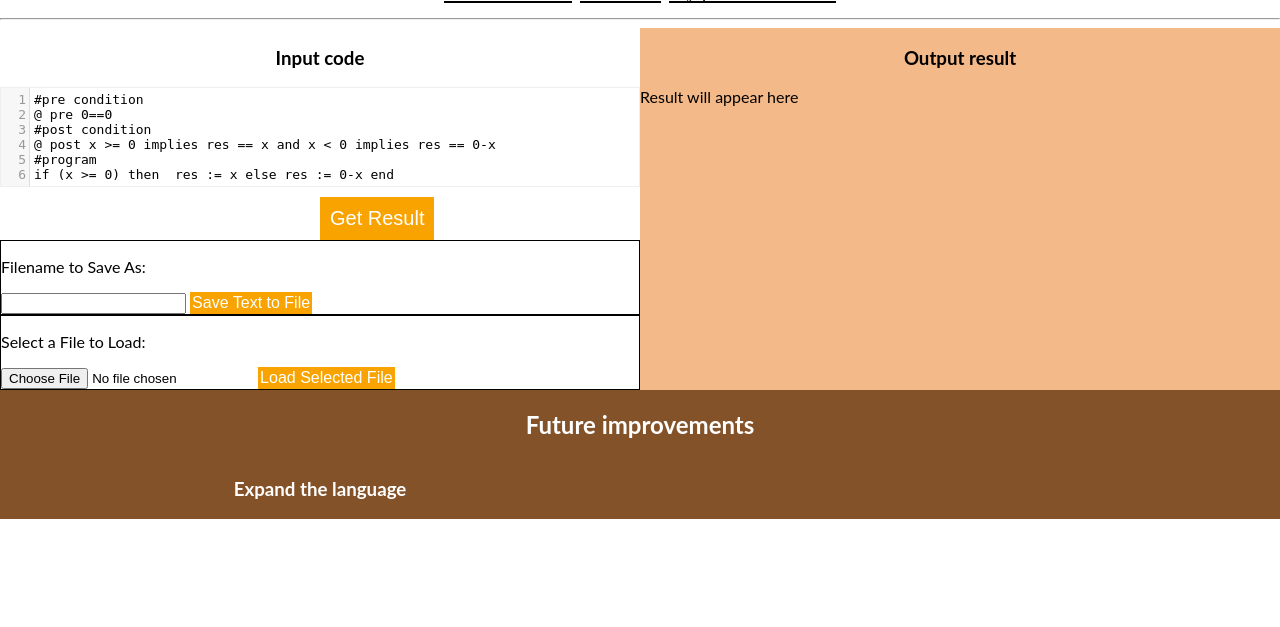
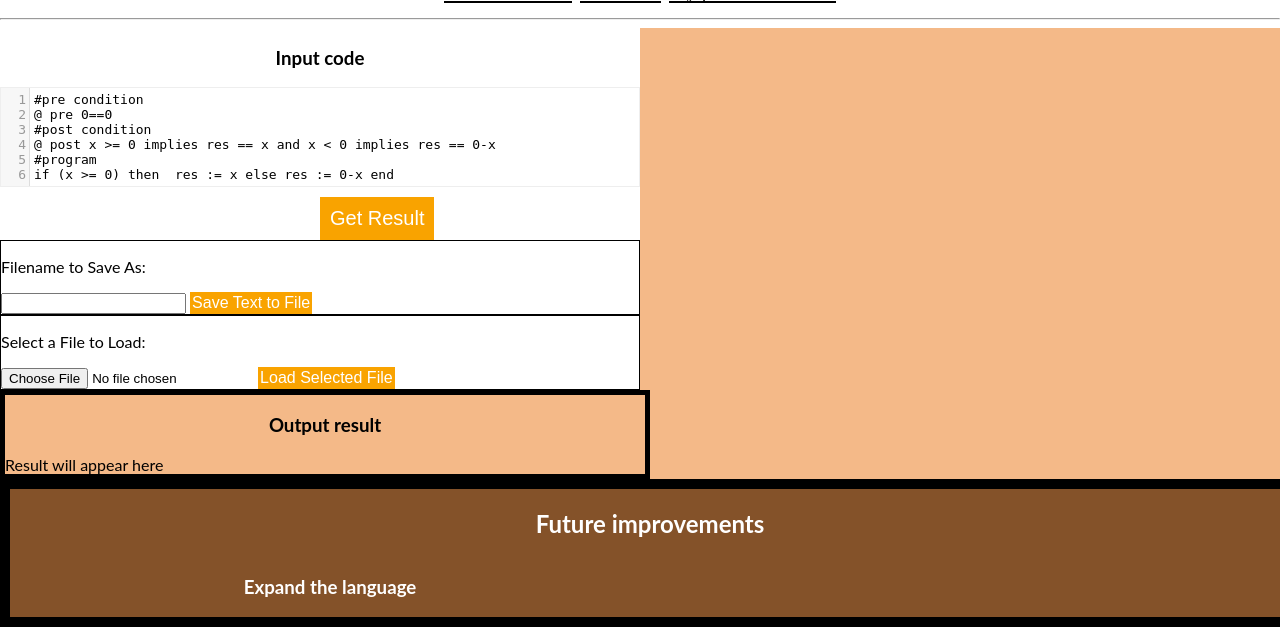
Before and after one commit to anaoaktree/vcgen, a Django app: page / in a window 1280 px wide. Shown: the part 187-814 px from the top of the page. Before the commit the page ends 706 px from the top, so only its background shows below. Run offline with Django 3.2, Linux system fonts and the light colour scheme; some libraries are stand-ins or nearby versions.

Commit message:
styling css color

```diff
--- a/textinterface/static/textinterface/css/style.css
+++ b/textinterface/static/textinterface/css/style.css
@@ -43,6 +43,8 @@ section{
 #improvs{
 	background-color: #845229;
 	color:white;
+	border: 10px solid black;
+
 }
 
 #action{
@@ -51,6 +53,10 @@ section{
 
 .whitebg{
 	background-color: white;
+}
+
+#result-div{
+	border: 5px solid black;
 }
 /*-------*/
 
```
